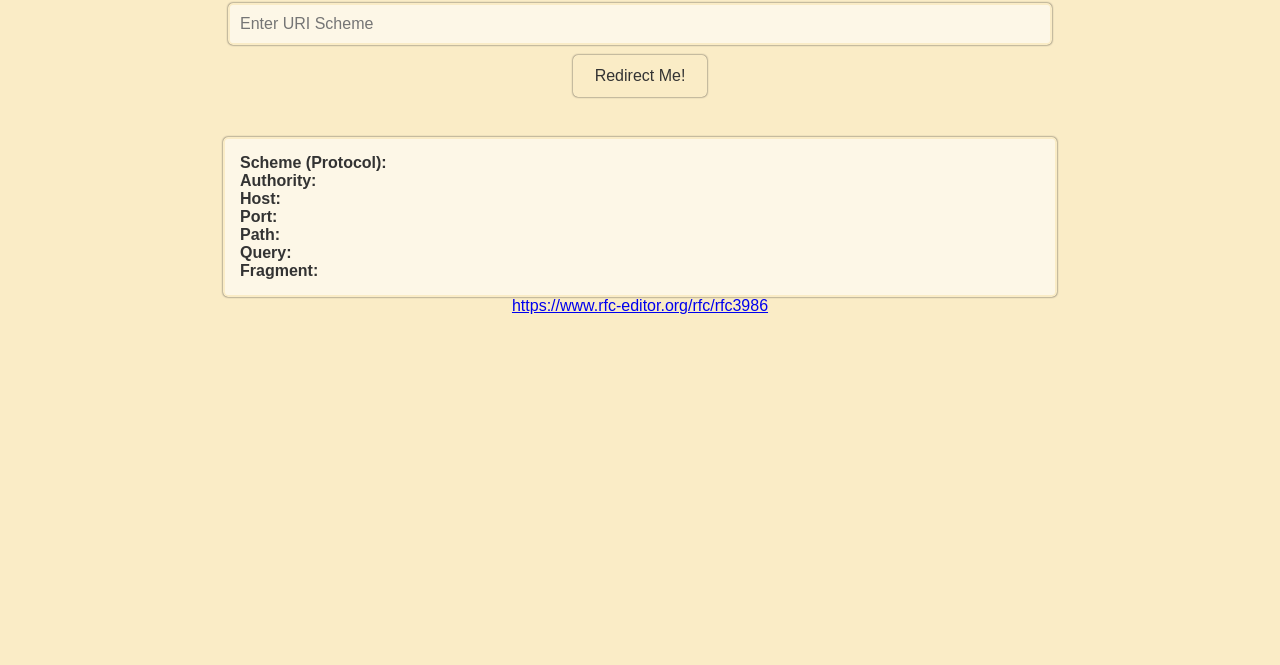
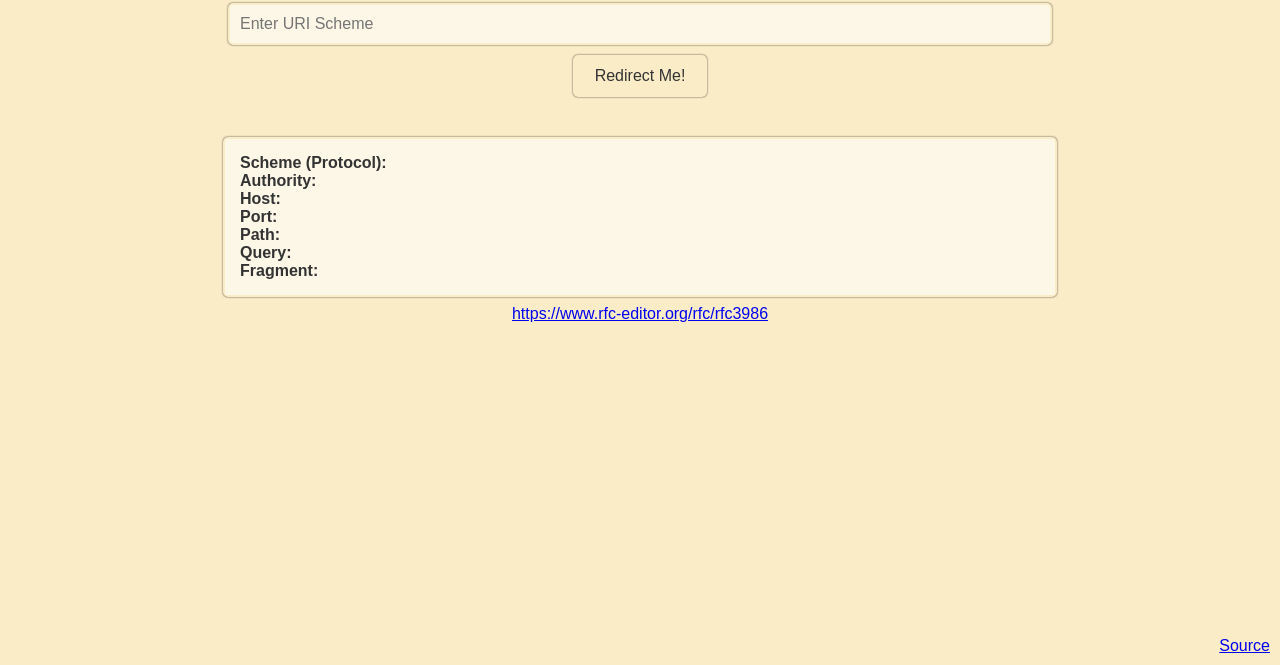
Before and after one commit to uri-validator/uri-validator.github.io, a plain HTML site: page index.html in a window 1280 px wide. Shown: the part 135-800 px from the top of the page. Drawn offline with Linux system fonts and the light colour scheme.

Commit message:
Add source button and a bit of formatting

```diff
--- a/index.html
+++ b/index.html
@@ -4,7 +4,7 @@
 <head>
     <meta charset="UTF-8">
     <meta name="viewport" content="width=device-width, initial-scale=1.0">
-    <title>URL Scheme Redirect Test Page - Test Your URI Schemes</title>
+    <title>URI Validator Page - Test URI Redirect</title>
     <meta name="description"
         content="Test and analyze your redirect_uri with our URL Scheme Redirect Test Page. Easily break down URI components and redirect with a click.">
     <style>
@@ -62,6 +62,17 @@
             /* Default border color */
             box-shadow: 0px 0px 2px 0px;
             transition: box-shadow 0.3s, border-color 0.3s;
+        }
+
+        #source-button {
+            position: absolute;
+            bottom: 0;
+            right: 0;
+            margin: 10px;
+        }
+
+        #rfc {
+            margin: 8px;
         }
 
         /* Light mode with Champagne and Old Lace accents */
@@ -245,7 +256,11 @@
         <button id="redirect-button">Redirect Me!</button>
     </div>
     <div id="breakdown"></div>
-    <div><a href="https://www.rfc-editor.org/rfc/rfc3986#section-3">https://www.rfc-editor.org/rfc/rfc3986</a></div>
+    <div id="rfc"><a href="https://www.rfc-editor.org/rfc/rfc3986#section-3">https://www.rfc-editor.org/rfc/rfc3986</a>
+    </div>
+    <div id="source-button">
+        <a href="https://github.com/uri-validator/uri-validator.github.io" target="_blank">Source</a>
+    </div>
 </body>
 
 </html>
```
